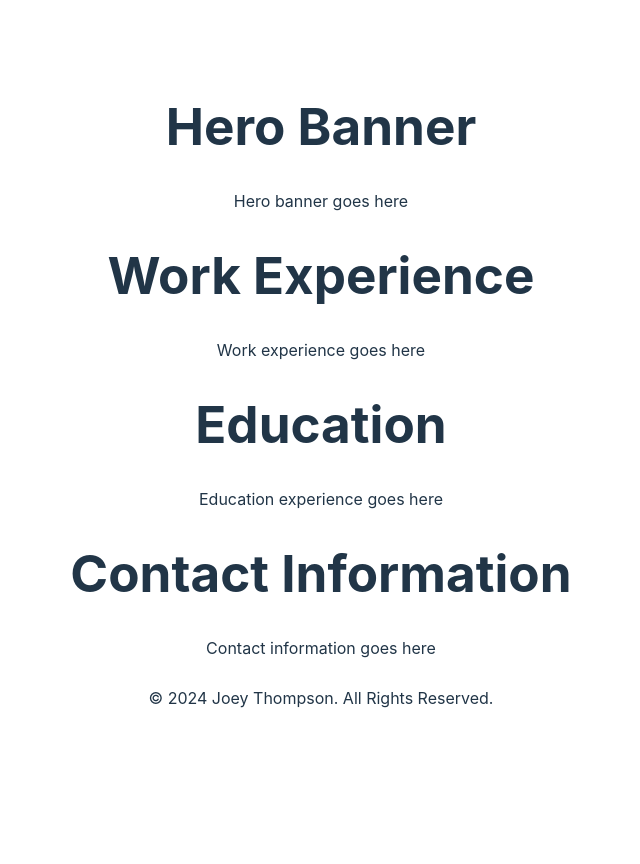
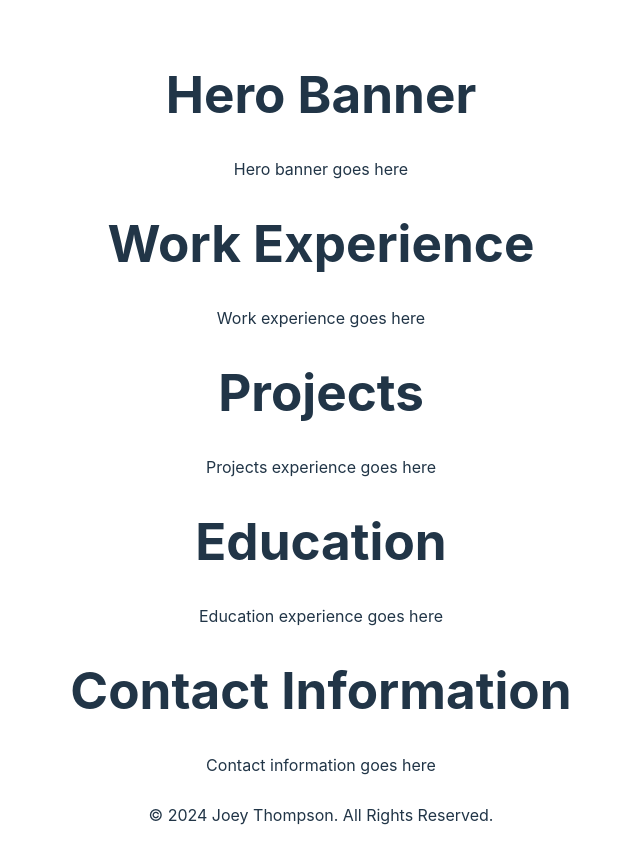
Before and after one commit to Jlthompson96/Resume_Website, a React (Vite) app: page / in a window 1280 px wide. Shown: the top 864 px of the page, without its empty margins (319-959 px from the left). Before the commit the page ends 800 px from the top, so only its background shows below. Built offline with nearby package versions, Linux system fonts and the light colour scheme.

Commit message:
Added Projects Section

```diff
--- a/src/App.tsx
+++ b/src/App.tsx
@@ -3,6 +3,7 @@
 import Education from './components/Education'
 import Footer from './components/Footer'
 import HeroBanner from './components/HeroBanner'
+import Projects from './components/Projects'
 import WorkExperience from './components/WorkExperience'
 
 function App() {
@@ -11,6 +12,7 @@
     <div>
       <HeroBanner />
       <WorkExperience />
+      <Projects />
       <Education />
       <Contact />
       <Footer />
--- /dev/null
+++ b/src/components/Projects.tsx
@@ -0,0 +1,11 @@
+
+const Projects = () => {
+    return (
+        <div>
+            <h1>Projects</h1>
+            <p>Projects experience goes here</p>
+        </div>
+    );
+}
+
+export default Projects;
```
Also changed, not shown: 1 other file (tests, documents, lock files or other folders).
